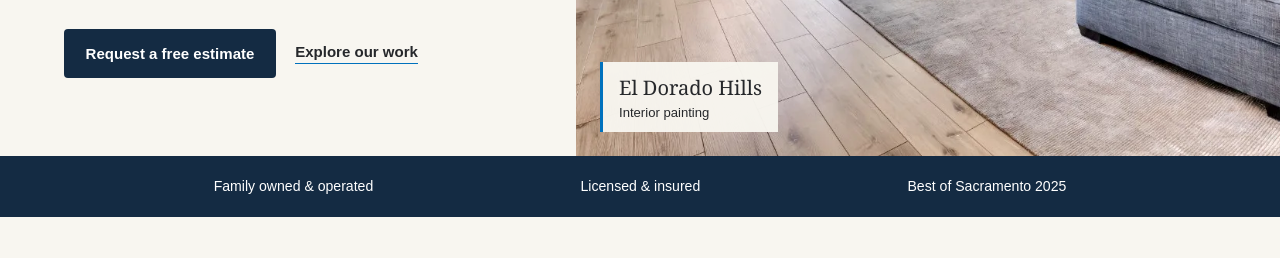
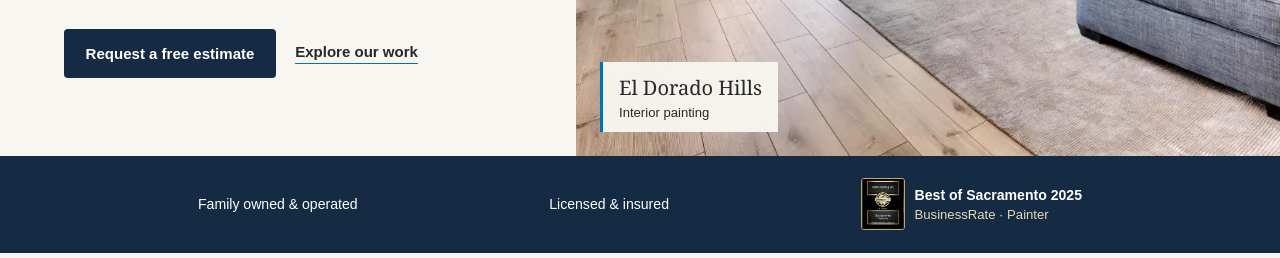
Before and after one commit to gerardo-adg/bandspaintinginc, an Astro site: page / in a window 1280 px wide. Shown: the part 542-800 px from the top of the page. Built offline with nearby package versions, Linux system fonts and the light colour scheme; Astro itself is replaced by a stand-in of ours.

Commit message:
Feature the 2025 BusinessRate award on the homepage

```diff
--- a/src/pages/index.astro
+++ b/src/pages/index.astro
@@ -8,9 +8,39 @@ const project=(id:string)=>projects.find(p=>p.slug.startsWith(id))!;
 <Base title="Sacramento Painting Contractors">
 <section class="hero"><div class="intro"><p class="eyebrow"><i></i> Greater Sacramento, CA</p><h1>A fresh coat.<br/><em>A whole new <br/>feeling.</em></h1><p class="lead">Interior and exterior painting by a Sacramento father-and-son team. From the cabinets in your kitchen to the siding on your home.</p><div class="actions"><a class="btn" href="/contact/">Request a free estimate</a><a class="textlink" href="/projects/">Explore our work</a></div></div>
 <figure class="feature"><img fetchpriority="high" src={project('7141150').image} alt="Sunlit El Dorado Hills living room with painted walls and white ceiling trim"/><figcaption><span>El Dorado Hills</span>Interior painting</figcaption></figure></section>
-<section class="band"><span>Family owned &amp; operated</span><span>Licensed &amp; insured</span><span>Best of Sacramento 2025</span></section>
+<section class="band"><span>Family owned &amp; operated</span><span>Licensed &amp; insured</span><a class="award-link" href="/images/businessrate-sacramento-2025.webp" aria-label="View the BusinessRate Best of Sacramento 2025 award plaque">
+  <img src="/images/businessrate-sacramento-2025.webp" width="640" height="759" alt="" />
+  <span><strong>Best of Sacramento 2025</strong><small>BusinessRate · Painter</small></span>
+</a></section>
 <section class="section"><p class="eyebrow">The portfolio</p><div class="row"><h2>Work around town.</h2><a class="textlink" href="/projects/">View all projects</a></div><Cards items={['7141572','7141150','7141580'].map(project)}/></section>
 <Reviews />
 <section id="services" class="section tinted"><p class="eyebrow">Painting services</p><div class="servicegrid"><h2>What needs<br/><em>painting?</em></h2><div>{[['Interiors & cabinets','Walls, ceilings, cabinets and trim. We also handle drywall repairs and wallpaper removal before painting.'],['Exteriors & decks','Exterior painting, wood repairs, pressure washing, staining and ALX deck maintenance.'],['Commercial & multifamily','Interior and exterior painting for businesses, apartment properties and shared spaces.']].map(([name,copy])=><details><summary>{name}</summary><p>{copy}</p></details>)}</div></div></section>
 <section class="section story"><div><p class="eyebrow">Meet B&amp;S</p><h2>Father and son.<br/><em>On the same crew.</em></h2></div><div><p>Bryan was 13 when he started spending his summers painting with his dad, Benito. In 2022, they put their names on a company of their own.</p><a class="textlink" href="/about/">Meet the family</a></div></section>
 </Base>
+
+<style>
+  .award-link {
+    display: flex;
+    align-items: center;
+    gap: .625rem;
+    text-align: left;
+  }
+  .award-link img {
+    display: block;
+    width: 44px;
+    height: auto;
+    border: 1px solid #c5a45c;
+    border-radius: 3px;
+  }
+  .award-link small {
+    display: block;
+    margin-top: .25rem;
+    font-size: .82rem;
+    color: #e8d8b5;
+  }
+  .award-link:hover strong { text-decoration: underline; }
+  @media (max-width: 520px) {
+    .band { flex-wrap: wrap; justify-content: center; gap: .75rem 1.25rem; }
+    .award-link { flex-basis: 100%; justify-content: center; }
+  }
+</style>
```
Also changed, not shown: public/images/businessrate-sacramento-2025.webp (added).
